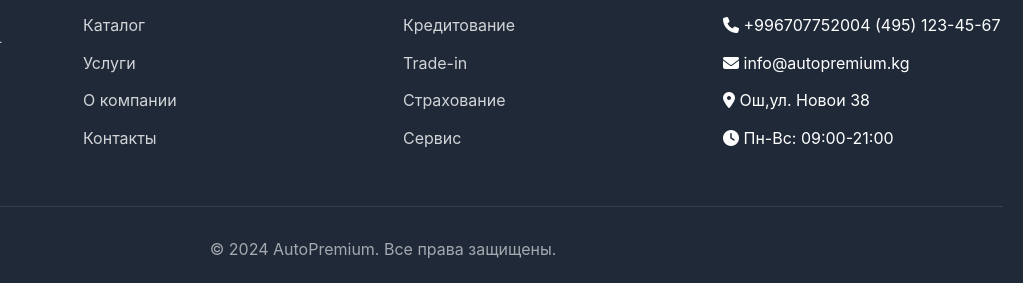
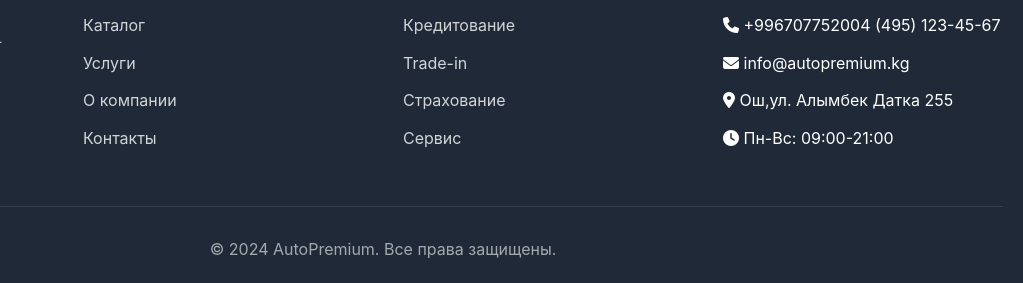
Before and after one commit to Nurbai742/my-website, a plain HTML site: page index.html in a window 1280 px wide. Shown: the part 4162-4445 px from the top of the page, 257-1280 px from the left. Drawn offline with Linux system fonts and the light colour scheme.

Commit message:
Изменение адреса

```diff
--- a/index.html
+++ b/index.html
@@ -192,7 +192,7 @@
           <ul>
             <li><i class="fas fa-phone"></i> +996707752004 (495) 123-45-67</li>
             <li><i class="fas fa-envelope"></i> info@autopremium.kg</li>
-            <li><i class="fas fa-map-marker-alt"></i> Ош,ул. Новои 38</li>
+            <li><i class="fas fa-map-marker-alt"></i> Ош,ул. Алымбек Датка 255</li>
             <li><i class="fas fa-clock"></i> Пн-Вс: 09:00-21:00</li>
           </ul>
         </div>
```
